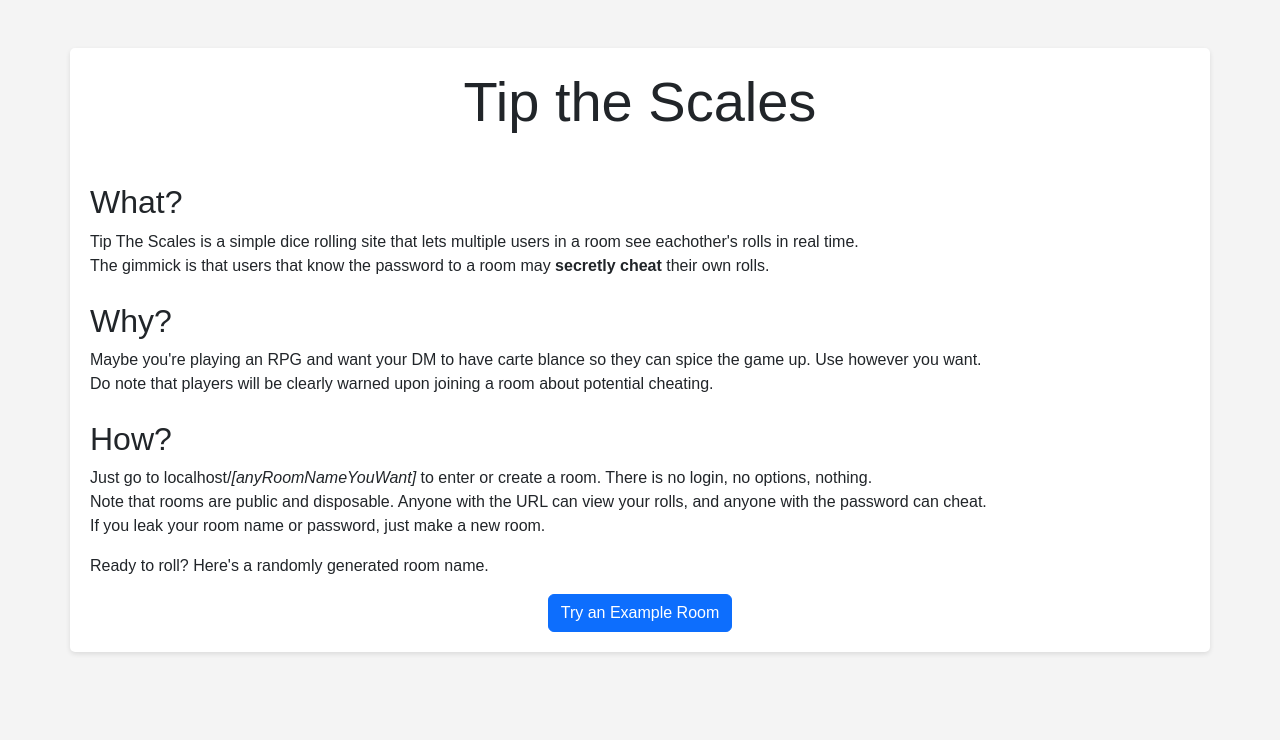
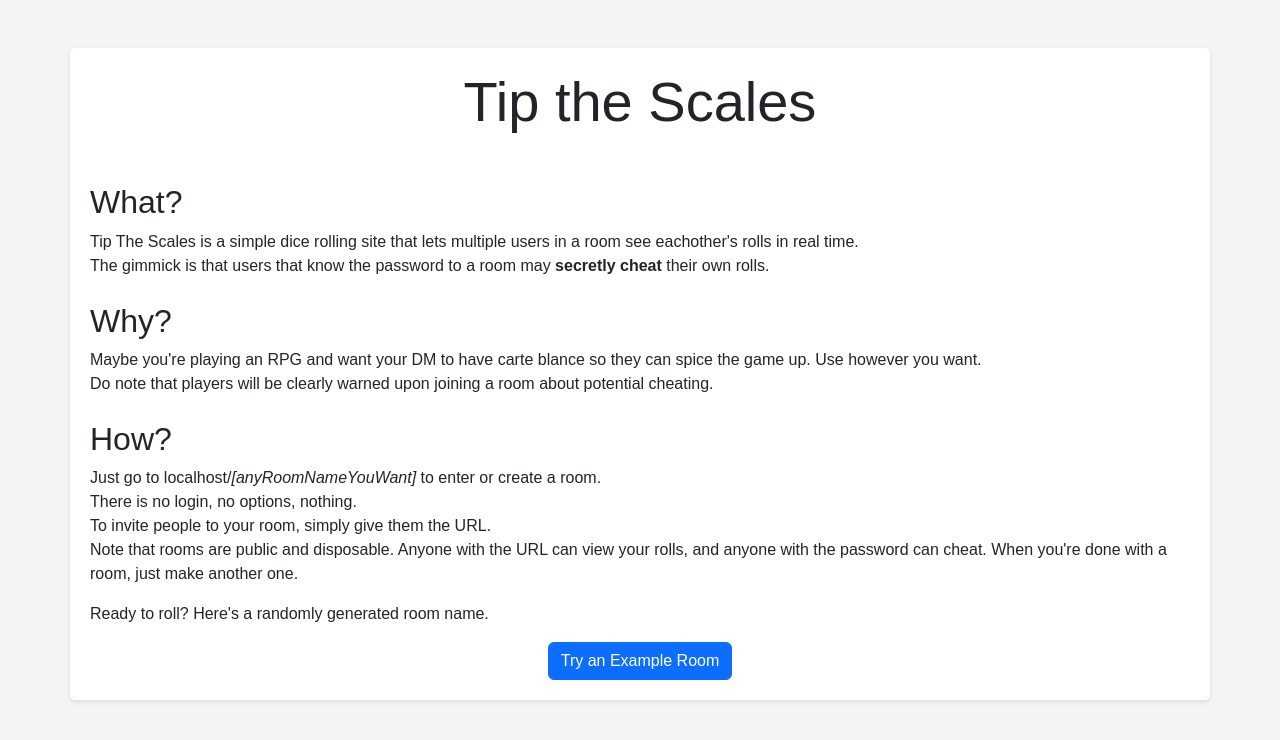
Before and after one commit to 9600bauds/tipthescales, a React (Create React App) app in the folder frontend/: page / in a window 1280 px wide. Shown: the top 740 px of the page. Built offline with nearby package versions, Linux system fonts and the light colour scheme.

Commit message:
Clearer messages

```diff
--- a/frontend/src/components/RollPanelRigged.js
+++ b/frontend/src/components/RollPanelRigged.js
@@ -51,9 +51,9 @@ function RollPanelRigged(props) {
             ) : (
                 <span>
                     <button onClick={handleDecrement}>-</button>
-                    {rollResult}
+                    <b>{rollResult}</b>
                     <button onClick={handleIncrement}>+</button>
-                    <button onClick={handleConfirmClick}>Confirm</button>
+                    <button style={{ marginLeft: '0.25rem' }} onClick={handleConfirmClick}>Confirm</button>
                 </span>
             )}
         </span>
--- a/frontend/src/views/CreateRoom.js
+++ b/frontend/src/views/CreateRoom.js
@@ -19,10 +19,6 @@ function CreateRoom(props) {
         try {
             const response = await axios.put(`/api/room/${encodeURIComponent(roomName)}`, { password });
             const newRoom = response.data;
-            /*if(password){ //Set the cookie here
-                await axios.post(`/api/login/${encodeURIComponent(newRoom.name)}`, { password }, { withCredentials: true });
-            }*/
-            //navigate(`/${encodeURIComponent(newRoom.name)}`);
             props.setRoomData(newRoom);
             props.setRoomExists(true);
         } catch (error) {
@@ -49,6 +45,7 @@ function CreateRoom(props) {
                 </div>
             </div>
             <button onClick={handleCreate}>Create Room</button>
+            <p className='mt-3'>After creating the room, invite people by giving them this URL ({window.location.host}/{roomName}).</p>
         </div>
     );
 }
--- a/frontend/src/views/Home.js
+++ b/frontend/src/views/Home.js
@@ -25,9 +25,10 @@ function Home() {
 
             <h2 className="mt-4">How?</h2>
             <p>
-                Just go to {window.location.host}/<i>[anyRoomNameYouWant]</i> to enter or create a room. There is no login, no options, nothing.<br></br>
-                Note that rooms are public and disposable. Anyone with the URL can view your rolls, and anyone with the password can cheat.<br></br>
-                If you leak your room name or password, just make a new room.
+                Just go to {window.location.host}/<i>[anyRoomNameYouWant]</i> to enter or create a room.<br></br>
+                There is no login, no options, nothing.<br></br>
+                To invite people to your room, simply give them the URL.<br></br>
+                Note that rooms are public and disposable. Anyone with the URL can view your rolls, and anyone with the password can cheat. When you&apos;re done with a room, just make another one.<br></br>
             </p>
 
             <p>
--- a/frontend/src/views/Room.js
+++ b/frontend/src/views/Room.js
@@ -70,6 +70,7 @@ function Room(props) {
             const verificationResponse = await axios.post(`/api/login/${encodeURIComponent(roomName)}/verifyCookie`, { roomName }, { withCredentials: true });
             if(verificationResponse.data.isAuthenticated){
                 setIsAuthenticated(true);
+                toast.info('Password accepted! Rolls may now optionally be modified before being confirmed.');
             }
             else{
                 passwordModalRef.current.show();
@@ -136,7 +137,7 @@ function Room(props) {
                         </div>
                         <div className="modal-footer">
                             <PasswordInput authenticateFunc={authenticateFunc} />
-                            <button type="button" className="btn btn-secondary" data-bs-dismiss="modal">Continue</button>
+                            <button type="button" className="btn btn-secondary btn-sm" data-bs-dismiss="modal">Continue Without Password</button>
                         </div>
                     </div>
                 </div>
```
